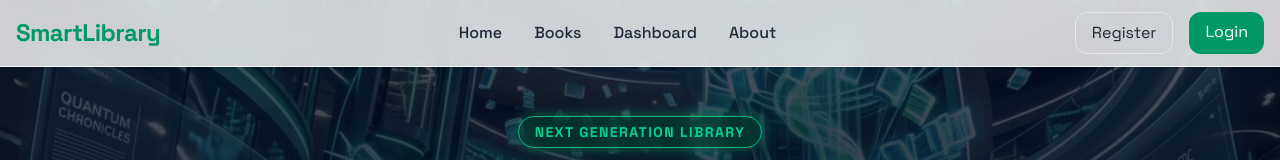
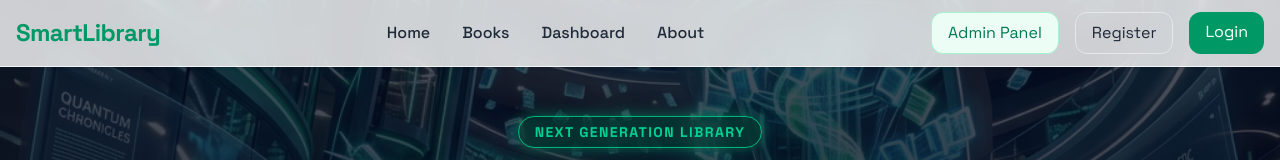
Before and after one commit to SuyashParmar/Library-Management-MERN, a React (Vite) app in the folder Frontend/: page / in a window 1280 px wide. Shown: the top 160 px of the page. Built offline with nearby package versions, Linux system fonts and the light colour scheme; no server answers.

Commit message:
Add Admin Panel button and auto-fill admin login credentials

```diff
--- a/Frontend/src/Pages/AdminLogin.jsx
+++ b/Frontend/src/Pages/AdminLogin.jsx
@@ -8,8 +8,8 @@ const AdminLogin = () => {
   const { checkAdmin, admin } = useAdminAuth();
 
   const [form, setForm] = useState({
-    email: "",
-    password: "",
+    email: "admin@gmail.com",
+    password: "admin123",
   });
   const [error, setError] = useState("");
   const [isLoading, setIsLoading] = useState(false);
@@ -87,6 +87,7 @@ const AdminLogin = () => {
               placeholder="Admin Email"
               className="input"
               onChange={handleChange}
+              value={form.email}
               required
             />
 
@@ -96,6 +97,7 @@ const AdminLogin = () => {
               placeholder="Password"
               className="input"
               onChange={handleChange}
+              value={form.password}
               required
             />
 
--- a/Frontend/src/components/Navbar.jsx
+++ b/Frontend/src/components/Navbar.jsx
@@ -32,6 +32,12 @@ export default function Navbar() {
 
         {/* Auth Buttons */}
         <div className="hidden md:flex gap-4">
+          <Link
+            to="/admin/login"
+            className="px-4 py-2 border border-emerald-200 text-emerald-700 bg-emerald-50 rounded-xl hover:bg-emerald-100 transition-colors"
+          >
+            Admin Panel
+          </Link>
           <Link
             to="/register"
             className="px-4 py-2 border border-gray-200 rounded-xl hover:bg-emerald-50 hover:text-emerald-700 transition-colors"
@@ -69,16 +75,21 @@ export default function Navbar() {
             About
           </a>
 
-          <div className="flex gap-3 pt-2">
-            <Link to="/login" className="border px-4 py-2 rounded-lg">
+          <div className="flex flex-col gap-3 pt-2">
+            <Link to="/admin/login" className="border border-emerald-200 text-emerald-700 bg-emerald-50 px-4 py-2 rounded-lg text-center">
+              Admin Panel
+            </Link>
+            <div className="flex gap-3">
+              <Link to="/login" className="border px-4 py-2 rounded-lg w-full text-center">
                 Login
               </Link>
               <Link
                 to="/register"
-              className="bg-emerald-600 text-white px-4 py-2 rounded-xl"
+                className="bg-emerald-600 text-white px-4 py-2 rounded-xl w-full text-center"
               >
                 Register
               </Link>
+            </div>
           </div>
         </div>
       )}
```
Lines whose indentation alone changed are shown as unchanged.
